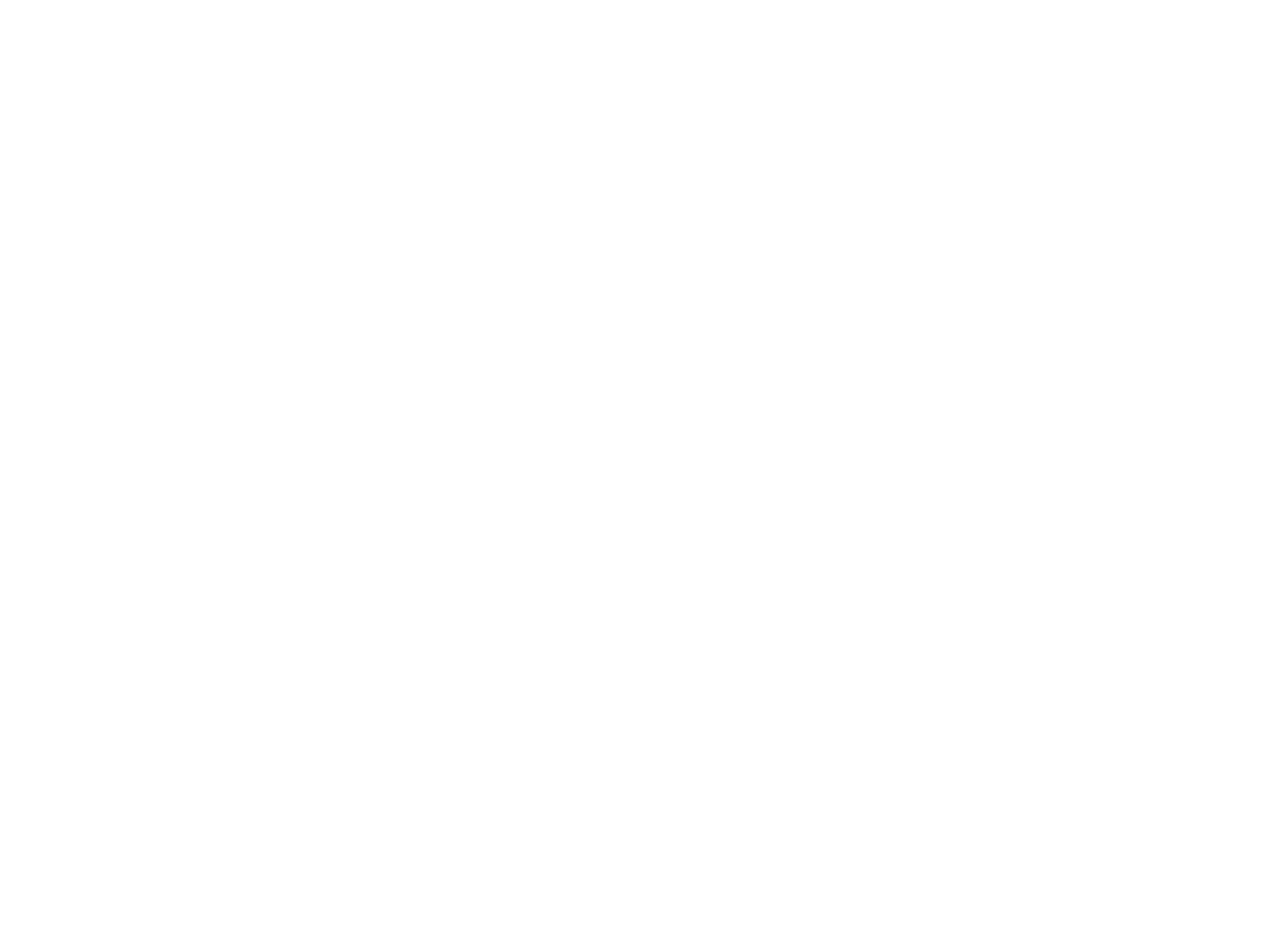
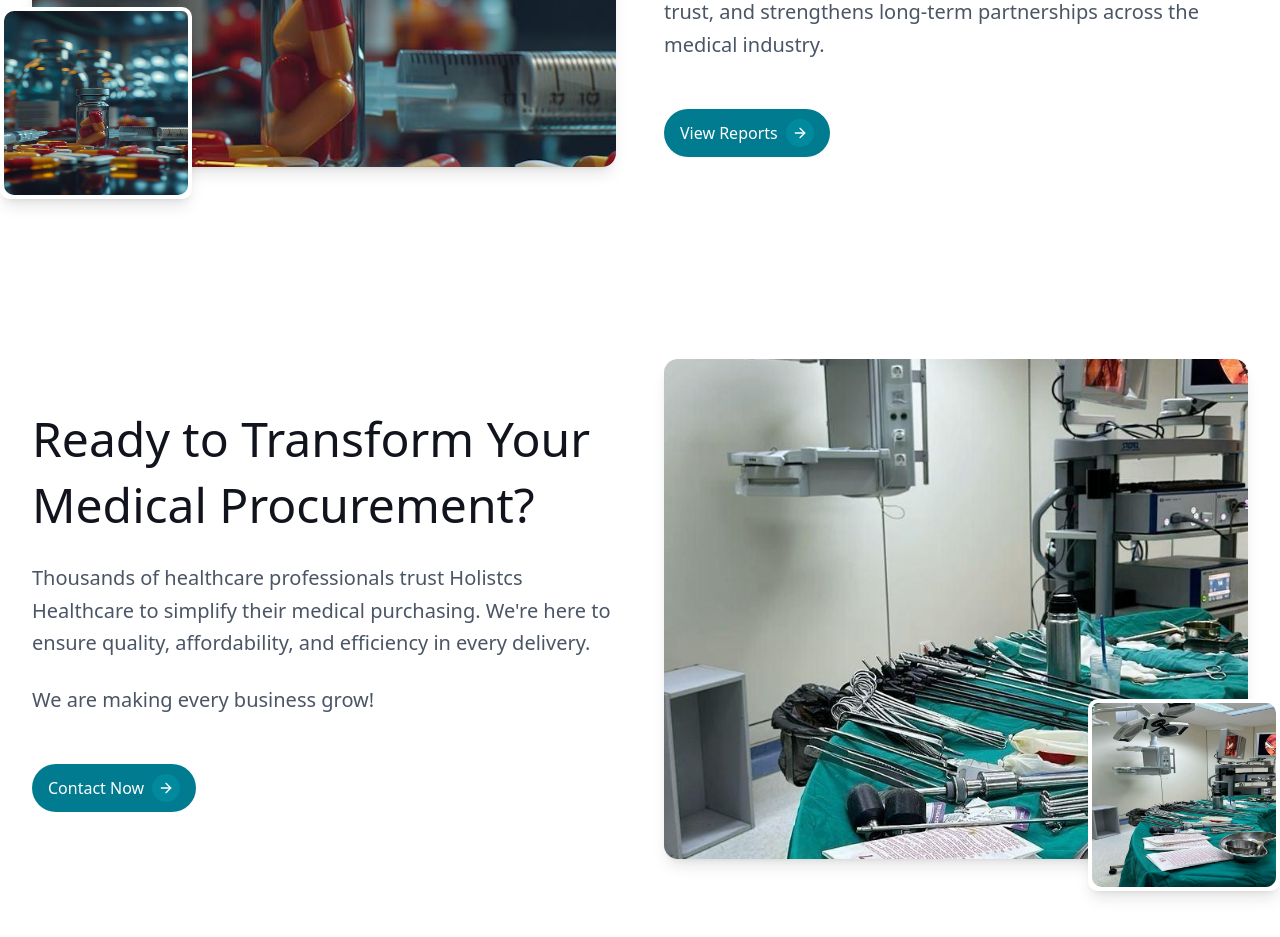
Before and after one commit to dpshray/holistic-health, a Next.js app: page / in a window 1280 px wide. Shown: the part 1660-2597 px from the top of the page. Before the commit the page ends 1231 px from the top, so only its background shows below. Built offline with nearby package versions, Linux system fonts and the light colour scheme.

Commit message:
fit: ImageText section

```diff
--- a/app/page.tsx
+++ b/app/page.tsx
@@ -1,3 +1,4 @@
+import ImageTextSection from "@/components/layout/building-bridges";
 import Hero from "@/components/layout/Hero";
 import MedicalCategories from "@/components/layout/medical-categories";
 
@@ -6,6 +7,32 @@
     <div>
       <Hero />
       <MedicalCategories />
+      <ImageTextSection
+        title="Building bridges between companies and customers"
+        description="We connect healthcare providers with trusted medical
+          suppliers through eﬃcient, transparent, and technology-
+          driven solutons. Our platorm simpliﬁes procurement,
+          fosters trust, and strengthens long-term partnerships
+          across the medical industry."
+        buttonLabel="View Reports"
+        mainImage="/images/image1.jpg"
+        smallImage="/images/image1.jpg"
+        imagePosition="left"
+        smallImageShift="left"
+      />
+      <ImageTextSection
+        title="Ready to Transform Your Medical Procurement?"
+        description="Thousands of healthcare professionals trust Holistcs
+          Healthcare to simplify their medical purchasing. We're here
+          to ensure quality, aﬀordability, and eﬃciency in every
+          delivery."
+        description2="We are making every business grow!"
+        buttonLabel="Contact Now"
+        mainImage="/images/image2.jpg"
+        smallImage="/images/image2.jpg"
+        imagePosition="right"
+        smallImageShift="right"
+      />
     </div>
   );
 }
--- /dev/null
+++ b/components/layout/building-bridges.tsx
@@ -0,0 +1,120 @@
+"use client";
+
+import Image from "next/image";
+import { Button } from "@/components/ui/button";
+import clsx from "clsx";
+import { ArrowRight } from "lucide-react";
+import Link from "next/link";
+
+interface ImageTextSectionProps {
+  title: string;
+  subtitle?: string;
+  description: string;
+  description2?: string;
+  buttonLabel?: string;
+  buttonLink?: string;
+  mainImage: string;
+  smallImage?: string;
+  imagePosition?: "left" | "right";
+  smallImageShift?: "left" | "right";
+  tag?: string;
+}
+
+export default function ImageTextSection({
+  title,
+  subtitle,
+  description,
+  description2,
+  buttonLabel,
+  buttonLink = "#",
+  mainImage,
+  smallImage,
+  imagePosition = "left",
+  smallImageShift = "left",
+  tag,
+}: ImageTextSectionProps) {
+  const isImageLeft = imagePosition === "left";
+
+  return (
+    <section className="py-16 md:py-24">
+      <div className="max-w-7xl mx-auto px-4 sm:px-6 lg:px-8">
+        <div
+          className={clsx(
+            "grid grid-cols-1 md:grid-cols-2 gap-12 items-center",
+            !isImageLeft && "md:[&>*:first-child]:order-2 md:[&>*:last-child]:order-1"
+          )}
+        >
+          {/* Image Section */}
+          <div className="relative">
+            <div className="rounded-xl overflow-hidden shadow-lg h-[300px] sm:h-[400px] md:h-[500px]">
+              <Image
+                src={mainImage}
+                fill
+                alt="Main section image"
+                className="w-full h-full object-cover rounded-xl"
+              />
+            </div>
+
+            {/* Small Image Overlay */}
+            {smallImage && (
+              <div
+                className={clsx(
+                  "absolute -bottom-8 w-40 sm:w-48 h-40 sm:h-48 rounded-lg overflow-hidden shadow-lg border-4 border-white",
+                  smallImageShift === "left" ? "-left-8" : "-right-8"
+                )}
+              >
+                <Image
+                  src={smallImage}
+                  width={200}
+                  height={150}
+                  alt="Overlay image"
+                  className="w-full h-full rounded-lg"
+                />
+              </div>
+            )}
+          </div>
+
+          {/* Text Section */}
+          <div>
+            {tag && (
+              <div className="inline-block bg-[#0891b2] text-white px-4 py-2 rounded-full text-sm font-semibold mb-4">
+                {tag}
+              </div>
+            )}
+
+            <h2 className="text-4xl md:text-5xl font-normal text-[#12141D] mb-6 leading-snug">
+              {title}
+              {subtitle && (
+                <span className="block text-[#92A7B0] font-normal mt-1">
+                  {subtitle}
+                </span>
+              )}
+            </h2>
+
+            <p className="text-gray-600 mb-6 leading-relaxed text-xl font-normal">{description}</p>
+            {description2 && (
+              <p className="text-gray-600 mb-6 leading-relaxed text-xl font-normal">{description2}</p>
+            )}
+
+            {buttonLabel && (
+                <div className="mt-12 flex justify-start">
+                    <Button
+                        asChild
+                        variant="green"
+                        className="group px-4 py-6 text-base transition-all duration-300 flex items-center gap-2 rounded-full"
+                    >
+                        <Link href={buttonLink} className="flex items-center gap-2">
+                            {buttonLabel}
+                            <span className="flex items-center justify-center w-7 h-7 bg-[#03C3DB]/20 rounded-full transition-transform duration-300 group-hover:translate-x-1">
+                                <ArrowRight className="w-4 h-4 text-white" />
+                            </span>
+                        </Link>
+                    </Button>
+                </div>
+            )}
+          </div>
+        </div>
+      </div>
+    </section>
+  );
+}
```
Also changed, not shown: public/images/image1.jpg (added), public/images/image2.jpg (added).
